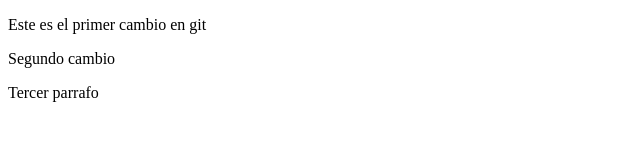
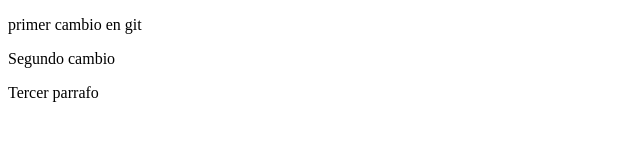
Before and after one commit to JJcid/pagina-web, a plain HTML site: page index.html in a window 1280 px wide. Shown: the full height of the page, 0-640 px from the left. Drawn offline with Linux system fonts and the light colour scheme.

Commit message:
cambio en el texto
he eliminado parte del texto

```diff
--- a/index.html
+++ b/index.html
@@ -7,7 +7,7 @@
     <title>Document</title>
 </head>
 <body>
-    <p>Este es el primer cambio en git</p>
+    <p>primer cambio en git</p>
     <p>Segundo cambio</p>
     <p>Tercer parrafo</p>
 </body>
```
